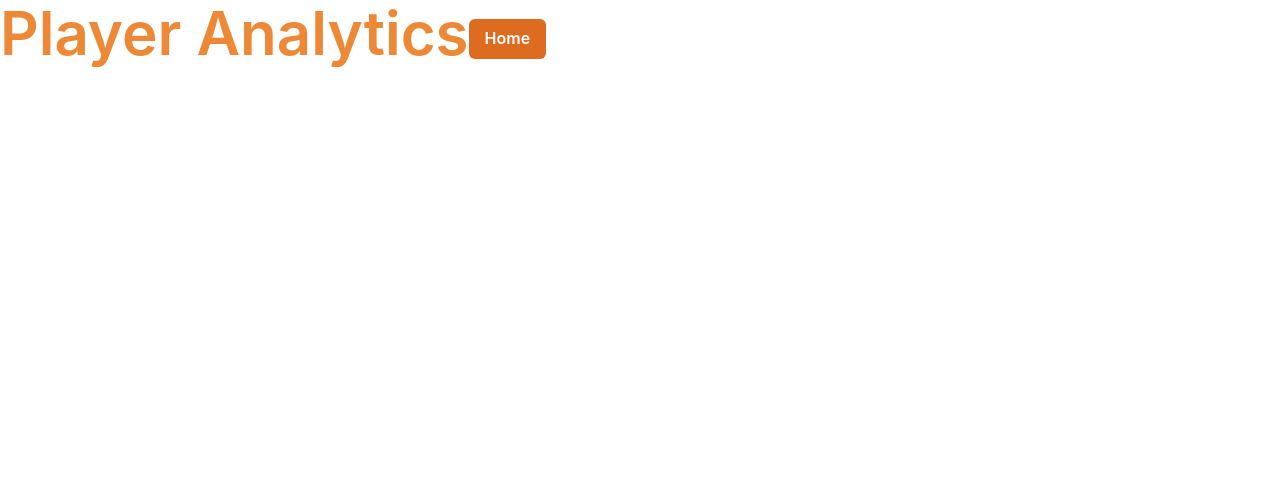
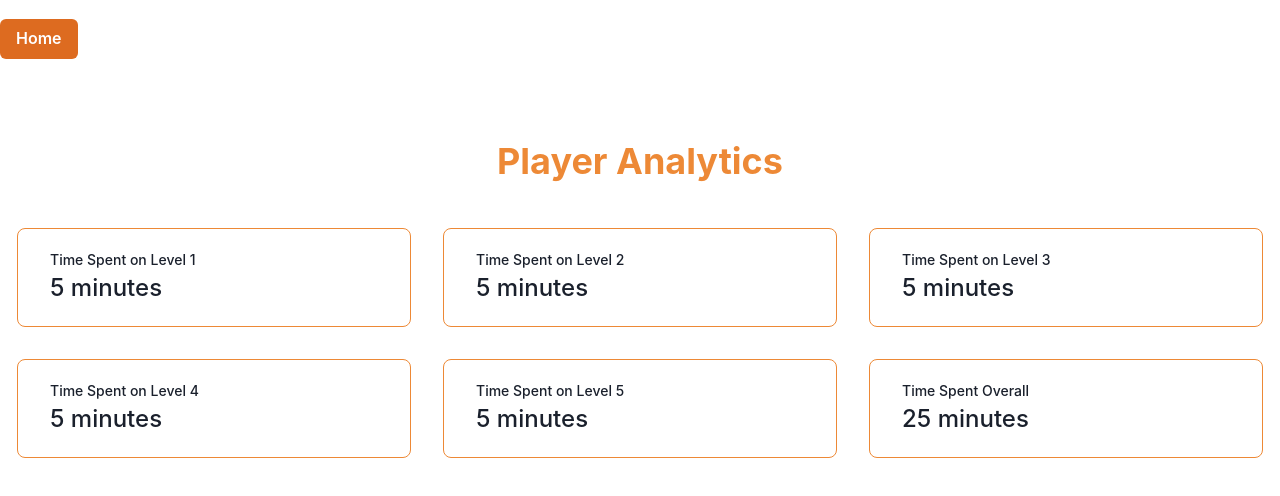
Before and after one commit to ShaimaaAliECE/se3350_project-group-7, a React (Create React App) app in the folder client/: page /admin in a window 1280 px wide. Shown: the top 496 px of the page. Built offline with nearby package versions, Linux system fonts and the light colour scheme.

Commit message:
created admin layout
created admin layout. Need to figure out how to reference the level times.

```diff
--- a/client/src/pages/Admin.tsx
+++ b/client/src/pages/Admin.tsx
@@ -3,11 +3,44 @@ import {
   Text,
   Stack,
   Heading,
-  Button
-} from '@chakra-ui/react';
+  Button,
+  Box,
+  chakra,
+  SimpleGrid,
+  Stat,
+  StatLabel,
+  StatNumber,
+  useColorModeValue,
+} from "@chakra-ui/react";
+
 import { useNavigate } from "react-router-dom";
 
-const Admin = () =>{
+interface StatsCardProps {
+  title: string;
+  stat: string;
+}
+
+function StatsCard(props: StatsCardProps) {
+  const { title, stat } = props;
+  return (
+    <Stat
+      px={{ base: 4, md: 8 }}
+      py={"5"}
+      border={"1px solid"}
+      borderColor={useColorModeValue("orange.400", "orange.400")}
+      rounded={"lg"}
+    >
+      <StatLabel fontWeight={"medium"} isTruncated>
+        {title}
+      </StatLabel>
+      <StatNumber fontSize={"2xl"} fontWeight={"medium"}>
+        {stat}
+      </StatNumber>
+    </Stat>
+  );
+}
+
+const Admin = () => {
   const navigate = useNavigate();
   const routeChange = () => {
     let path = "/";
@@ -17,19 +50,37 @@ const Admin = () =>{
     <Stack>
       <Heading
         fontWeight={600}
-            fontSize={{ base: '3xl', sm: '4xl', md: '6xl' }}
-            lineHeight={'110%'}>
-            <Text as={'span'} color={'orange.400'}>
-            Player Analytics
-            </Text>
+        fontSize={{ base: "3xl", sm: "4xl", md: "6xl" }}
+        lineHeight={"110%"}
+        padding-left={"50px"}
+      >
         <Button colorScheme="orange" onClick={routeChange}>
           Home
         </Button>
       </Heading>
+
+      <Box maxW="7xl" mx={"auto"} pt={5} px={{ base: 2, sm: 12, md: 17 }}>
+        <chakra.h1
+          textAlign={"center"}
+          fontSize={"4xl"}
+          py={10}
+          fontWeight={"bold"}
+        >
+          <Text as={"span"} color={"orange.400"}>
+            Player Analytics
+          </Text>
+        </chakra.h1>
+        <SimpleGrid columns={{ base: 1, md: 3 }} spacing={{ base: 5, lg: 8 }}>
+          <StatsCard title={"Time Spent on Level 1"} stat={"5 minutes"} />
+          <StatsCard title={"Time Spent on Level 2"} stat={"5 minutes"} />
+          <StatsCard title={"Time Spent on Level 3"} stat={"5 minutes"} />
+          <StatsCard title={"Time Spent on Level 4"} stat={"5 minutes"} />
+          <StatsCard title={"Time Spent on Level 5"} stat={"5 minutes"} />
+          <StatsCard title={"Time Spent Overall"} stat={"25 minutes"} />
+        </SimpleGrid>
+      </Box>
     </Stack>
-
-    )
+  );
 };
 
-
 export default Admin;
```
Also changed, not shown: 1 other file (tests, documents, lock files or other folders). Lines whose indentation alone changed are shown as unchanged.
